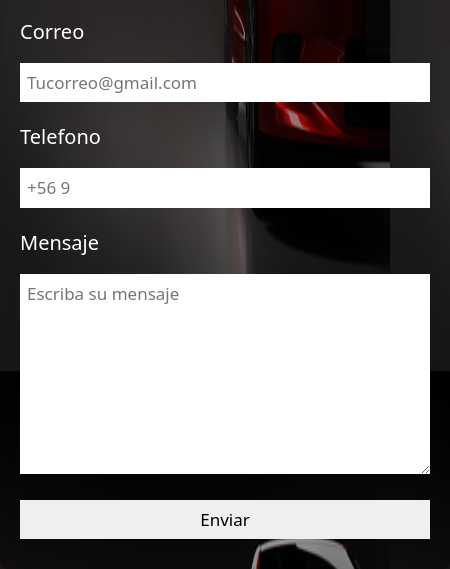
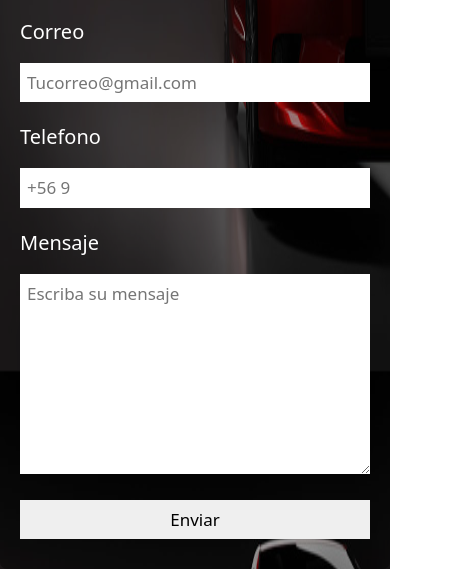
Before and after one commit to joss0103/PROYECTO_AJM, a plain HTML site: page html/contacto.html in a window 390 px wide. Shown: the part 473-1042 px from the top of the page, 450 px wide, since content can reach past the window. Drawn offline with nearby package versions, Linux system fonts and the light colour scheme.

Commit message:
Update estilos.css

```diff
--- a/css/estilos.css
+++ b/css/estilos.css
@@ -90,7 +90,11 @@
   max-height: 200px;
   max-width: 100%;
 }
-
+@media(max-width:480px){
+  .formC{
+    width: 100%;
+  }
+}
 
 
 
```
